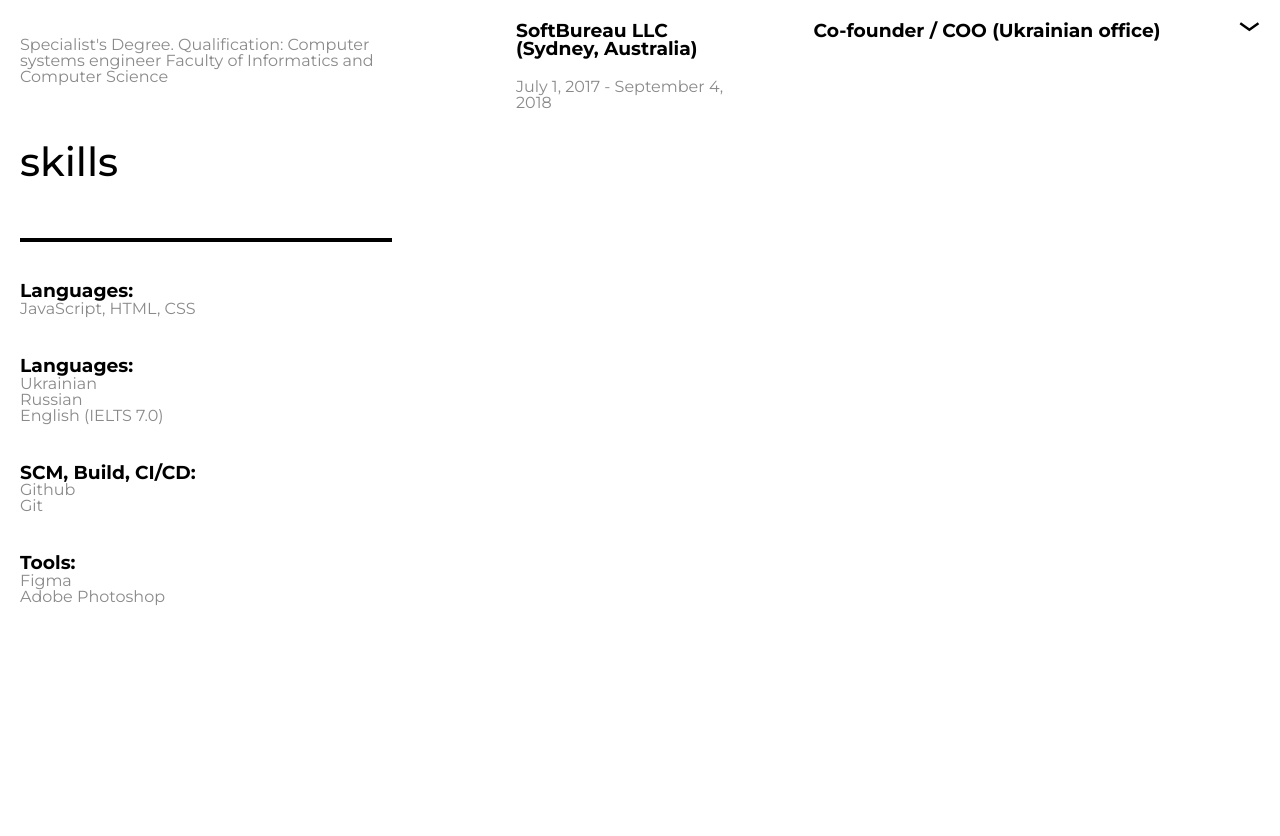
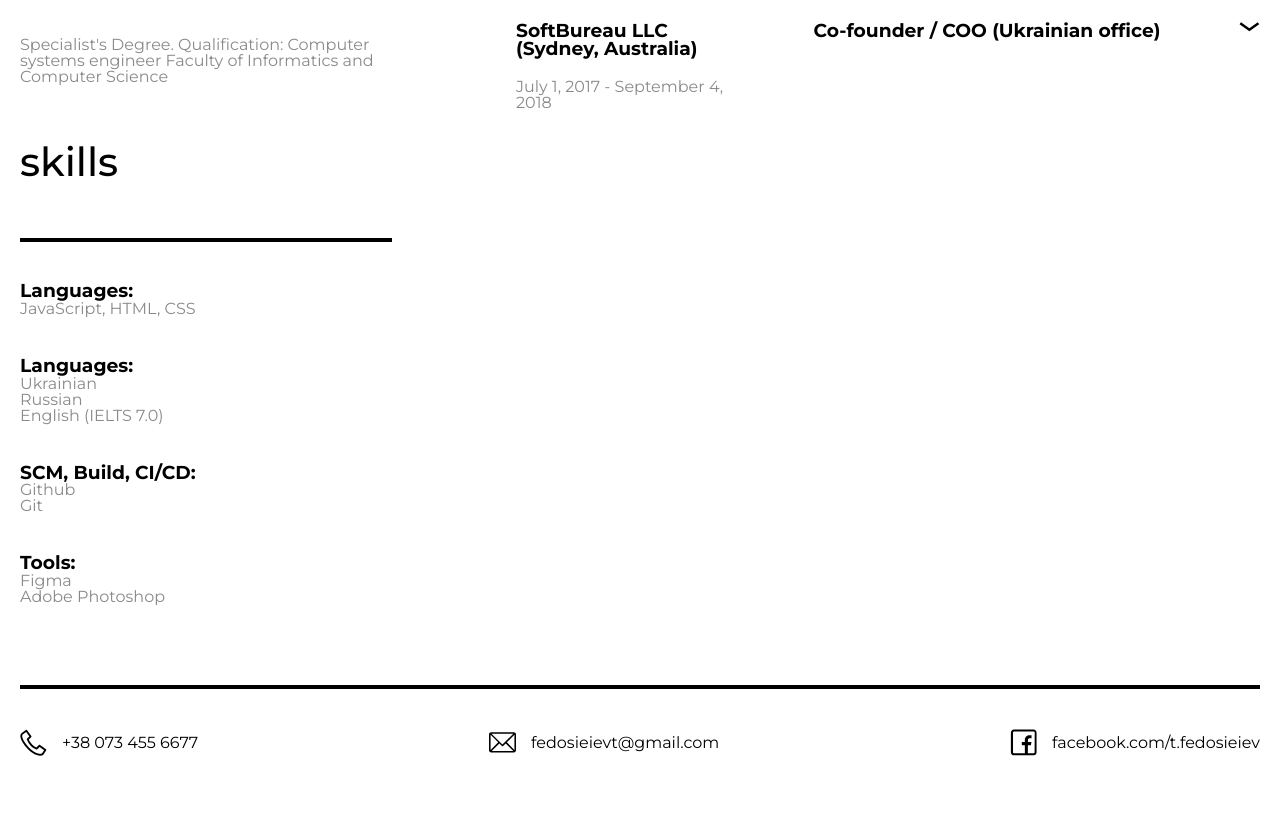
Before and after one commit to FedoseevTaras/homepage, a plain HTML site: page index.html in a window 1280 px wide. Shown: the part 1113-1949 px from the top of the page. Before the commit the page ends 1798 px from the top, so only its background shows below. Drawn offline with Linux system fonts and the light colour scheme.

Commit message:
Created footer

```diff
--- a/index.html
+++ b/index.html
@@ -389,6 +389,56 @@
           </ul>
         </section>
       </div>
+      <footer class="footer">
+        <div class="block__decoration"></div>
+        <ul class="footer__contacts d-flex">
+          <li>
+            <ul class="footer__contacts__item d-flex">
+              <li>
+                <img
+                  src="assets/headerPhone.svg"
+                  alt="Phone"
+                  width="27"
+                  height="27"
+                />
+              </li>
+              <li class="footer__contacts__item__information">
+                +38 073 455 6677
+              </li>
+            </ul>
+          </li>
+          <li>
+            <ul class="footer__contacts__item d-flex">
+              <li>
+                <img
+                  src="assets/headerMail.svg"
+                  alt="Mail"
+                  width="27"
+                  height="27"
+                />
+              </li>
+              <li class="footer__contacts__item__information">
+                fedosieievt@gmail.com
+              </li>
+            </ul>
+          </li>
+          <li>
+            <ul class="footer__contacts__item d-flex">
+              <li>
+                <img
+                  src="assets/headerFb.svg"
+                  alt="FaceBook"
+                  width="27"
+                  height="27"
+                />
+              </li>
+              <li class="footer__contacts__item__information">
+                facebook.com/t.fedosieiev
+              </li>
+            </ul>
+          </li>
+        </ul>
+      </footer>
     </div>
     <script src="script.js"></script>
   </body>
--- a/styles.css
+++ b/styles.css
@@ -245,3 +245,23 @@ h2 {
 .sobi-cmo__description ul li {
   list-style: disc;
 }
+.footer {
+  padding: 0px 0px 80px;
+}
+.footer__contacts {
+  margin-top: 40px;
+}
+.footer__contacts__item {
+  align-items: center;
+}
+@media screen and (max-width: 1200px) {
+  .footer__contacts {
+    flex-direction: column;
+  }
+  .footer__contacts__item {
+    justify-content: left;
+  }
+}
+.footer__contacts__item__information {
+  margin-left: 15px;
+}
```
